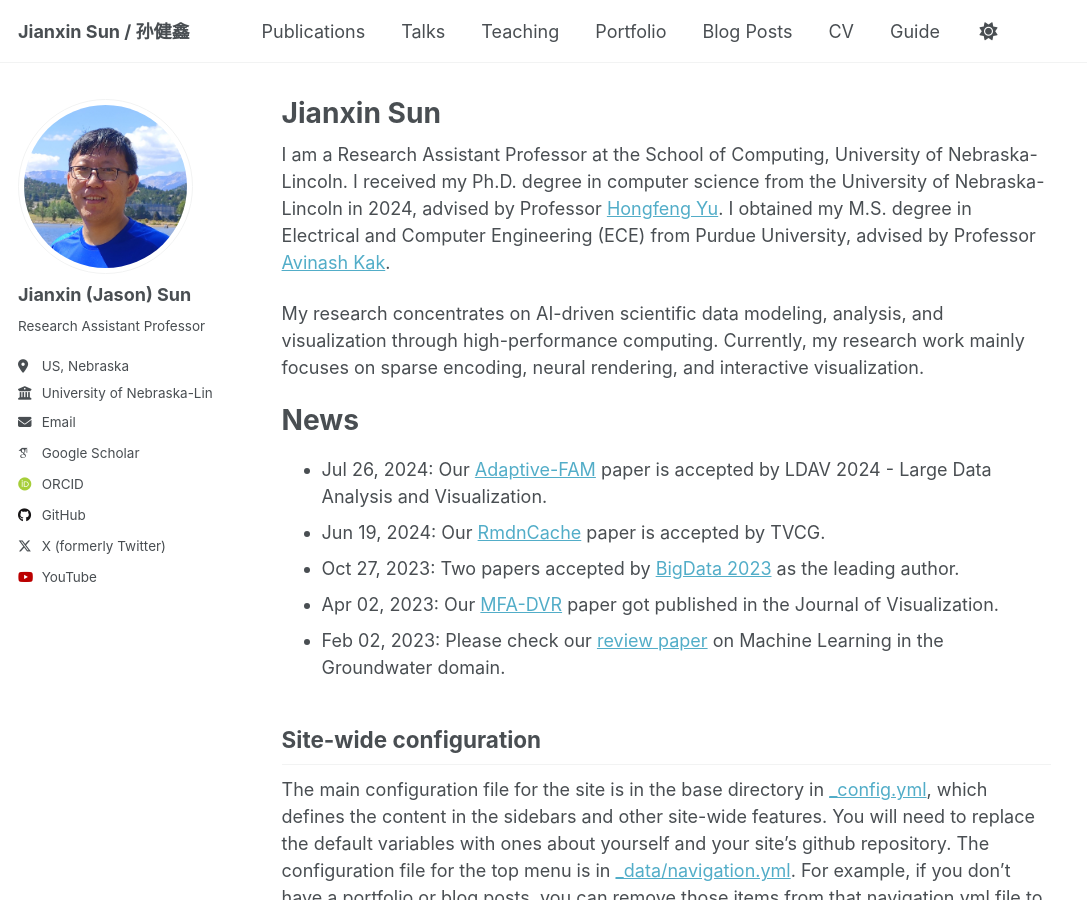
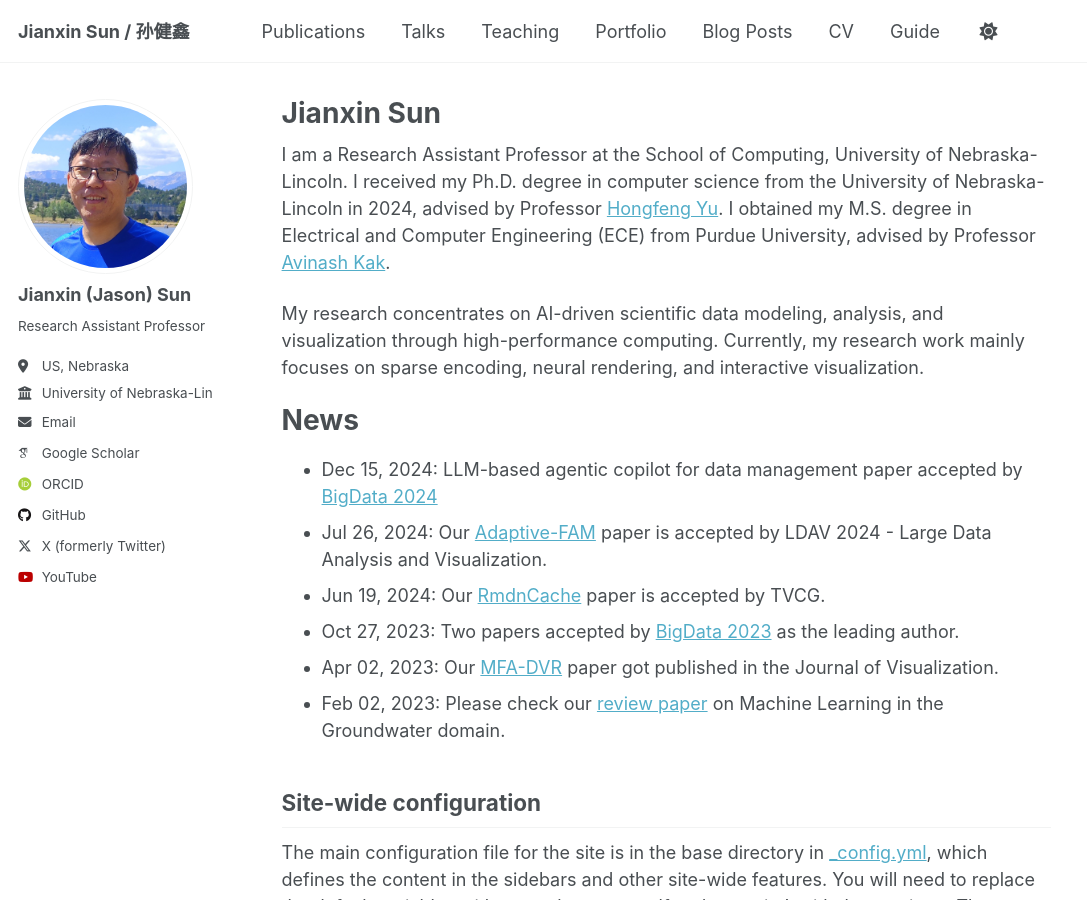
Before and after one commit to sunjianxin/sunjianxin.github.io, a Jekyll site: the page built from _pages/about.md, in a window 1280 px wide and 900 px high. Shown: the whole window, without its empty margins (0-1087 px from the left). Built offline with Jekyll 4.4.1, drawn with Linux system fonts in a browser that asks for light colours; some web fonts are replaced.

Commit message:
Update about.md

```diff
--- a/_pages/about.md
+++ b/_pages/about.md
@@ -14,6 +14,7 @@ My research concentrates on AI-driven scientific data modeling, analysis, and vi
 
 News
 ======
+- Dec 15, 2024: LLM-based agentic copilot for data management paper accepted by [BigData 2024](https://ieeexplore.ieee.org/abstract/document/10826038)
 - Jul 26, 2024: Our [Adaptive-FAM](https://arxiv.org/abs/2409.00184) paper is accepted by LDAV 2024 - Large Data Analysis and Visualization.
 - Jun 19, 2024: Our [RmdnCache](https://ieeexplore.ieee.org/abstract/document/10549835) paper is accepted by TVCG.
 - Oct 27, 2023: Two papers accepted by [BigData 2023](https://bigdataieee.org/BigData2023/ImportantDates.html) as the leading author.
```
